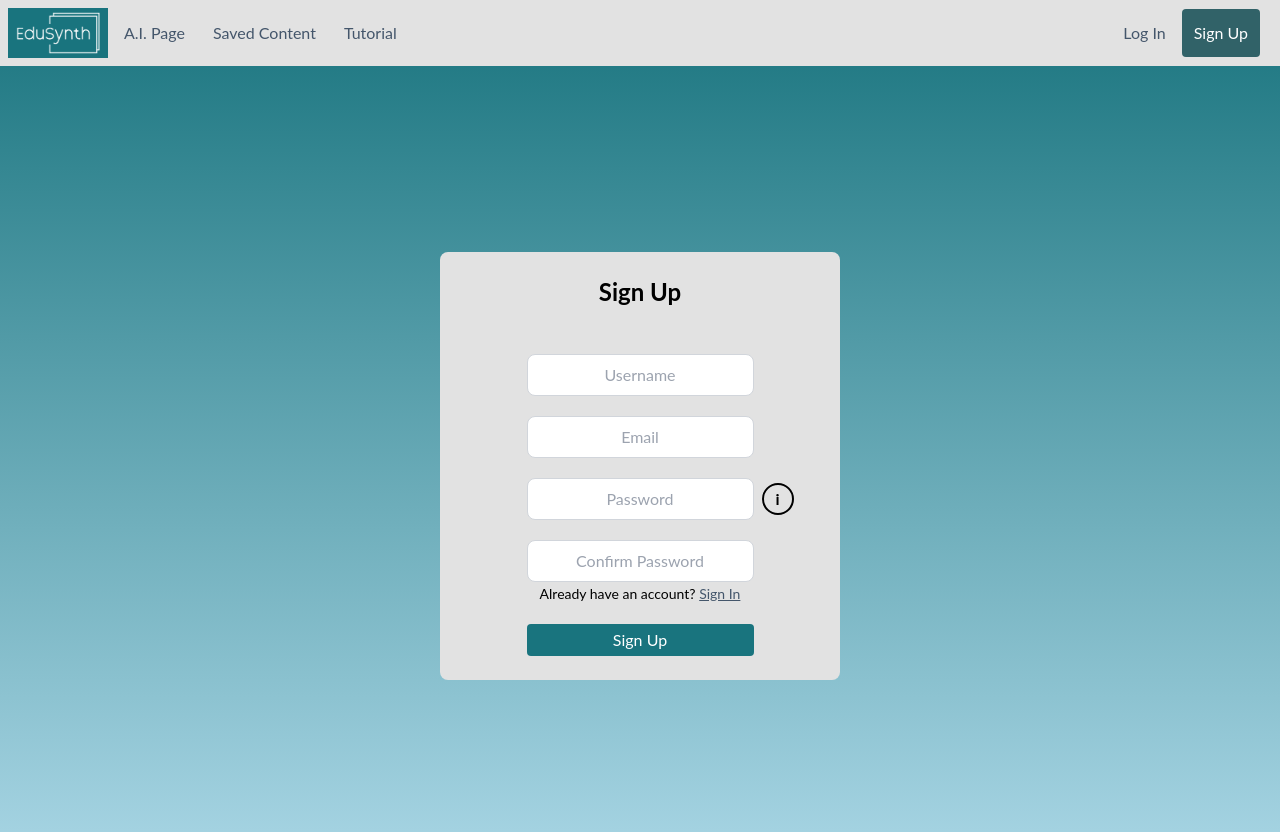
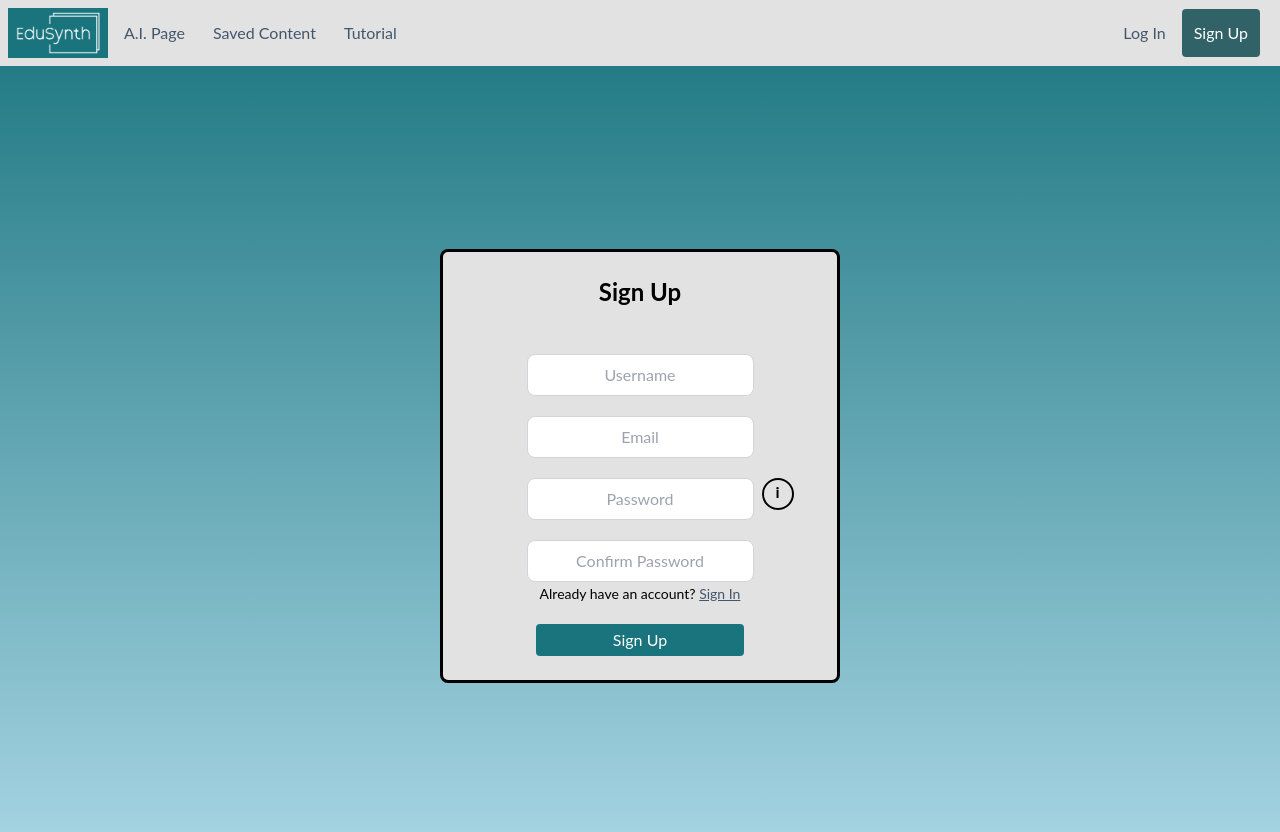
Before and after one commit to COSC-499-W2023/year-long-project-team-11, a React (Create React App) app in the folder app/frontend/: page /SignUp in a window 1280 px wide. Shown: the top 832 px of the page. Built offline with nearby package versions, Linux system fonts and the light colour scheme.

Commit message:
button is working, now its just tooltip left

```diff
--- a/app/frontend/src/CreateAccount.js
+++ b/app/frontend/src/CreateAccount.js
@@ -190,8 +190,8 @@ export default function CreateAccount() {
       </nav>
 
       {/* Content */}
-      <div className="h-screen grid place-items-center border-3 border-black">
-      <div className="flex flex-col items-center min-w-[400px] px-6 py-6 space-y-4 p-6 rounded-lg border-3 border-black bg-[#E2E2E2]">
+      <div className="h-screen grid place-items-center">
+      <div className="flex flex-col items-center min-w-[400px] px-6 py-6 space-y-4 p-6 rounded-lg border-[3px] border-black bg-[#E2E2E2]">
       <h2 className="font-bold text-2xl pb-[10px]">Sign Up</h2>
           <form onSubmit={handleSubmit}>
             {/* Username */}
@@ -232,8 +232,8 @@ export default function CreateAccount() {
                   value={password}
                   onChange={(e) => setPassword(e.target.value)}
                 />
-                  <div className="absolute inset-y-0 right-0 flex items-center pr-3">
-                    <a className="absolute right-0 mr-[-2.5rem] flex items-center justify-center w-8 h-8 border-2 border-black rounded-full text-black font-bold no-underline hover:bg-gray-200" data-tooltip-id="password" data-tooltip-content="Password must be at least 6 characters long, and contain at least 1 number and 1 symbol each." data-tooltip-place="top">i</a>
+                  <div className="absolute inset-y-0 right-0 flex items-right pr-3">
+                    <a className="absolute right-0 mr-[-2.5rem] flex items-right justify-center w-8 h-8 border-2 border-black rounded-full text-black font-bold no-underline hover:bg-gray-200" data-tooltip-id="password" data-tooltip-content="Password must be at least 6 characters long, and contain at least 1 number and 1 symbol each." data-tooltip-place="top">i</a>
                     <Tooltip id="password" />
                   </div>
               </div>
@@ -242,7 +242,8 @@ export default function CreateAccount() {
             {/* Confirm Password */}
             <p className={`h-5 text-red-500 text-sm ${errors.confirmPassword ? "visible" : "invisible"}`}>{errors.confirmPassword}</p>
             <input
-              className="py-2 px-3 bg-white border border-gray-300 rounded-lg focus:outline-none focus:border-blue-500 text-center"              type="password"
+              className="py-2 px-3 bg-white border border-gray-300 rounded-lg focus:outline-none focus:border-blue-500 text-center"
+              type="password"
               name="confirmPassword"
               placeholder="Confirm Password"
               maxLength={100}
@@ -261,7 +262,7 @@ export default function CreateAccount() {
             </p>
 
             <button
-              className="bg-[#19747E] text-white py-1 rounded hover:bg-[#316268] w-[100%]"
+              className="bg-[#19747E] text-white py-1 rounded hover:bg-[#316268] w-52"
               type="submit"
             >
               Sign Up
```
